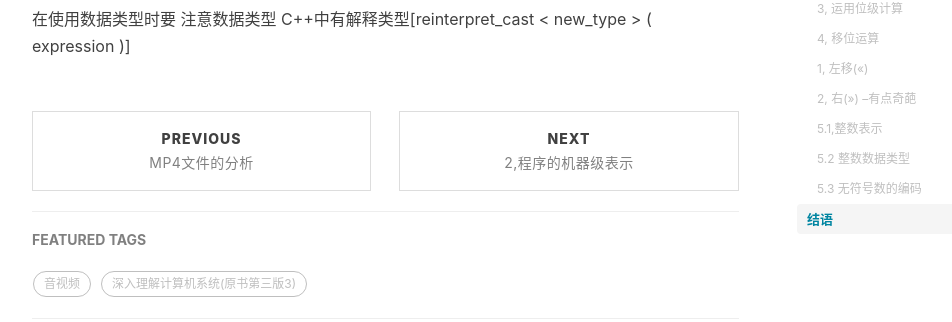
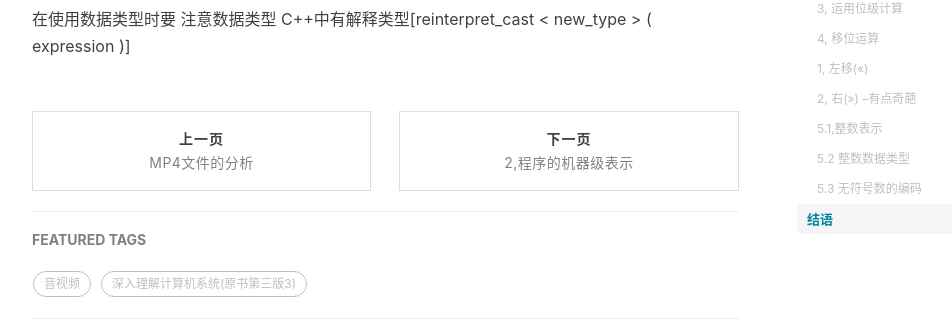
Before and after one commit to chensongpoixs/chensongpoixs.github.io, a Jekyll site: the page built from _posts/2018-11-23-1,信息的表示和处理.md, in a window 1280 px wide and 900 px high, scrolled down 5160 px. Shown: the part 215-537 px from the top of the window, without its empty margins (233-1185 px from the left). Built offline with Jekyll 4.4.1, drawn with Linux system fonts in a browser that asks for light colours; nearby versions of some CDN libraries; comment, search, counter and statistics services are not loaded.

Commit message:
修改页码

```diff
--- a/_layouts/keynote.html
+++ b/_layouts/keynote.html
@@ -73,7 +73,7 @@ layout: default
                     {% if page.previous.url %}
                     <li class="previous">
                         <a href="{{ page.previous.url | prepend: site.baseurl | replace: '//', '/' }}" data-toggle="tooltip" data-placement="top" title="{{page.previous.title}}">
-                        Previous<br>
+                        上一页<br>
                         <span>{{page.previous.title}}</span>
                         </a>
                     </li>
@@ -81,7 +81,7 @@ layout: default
                     {% if page.next.url %}
                     <li class="next">
                         <a href="{{ page.next.url | prepend: site.baseurl | replace: '//', '/' }}" data-toggle="tooltip" data-placement="top" title="{{page.next.title}}">
-                        Next<br>
+                        下一页<br>
                         <span>{{page.next.title}}</span>
                         </a>
                     </li>
--- a/_layouts/post.html
+++ b/_layouts/post.html
@@ -66,7 +66,7 @@ layout: default
                     {% if page.previous.url %}
                     <li class="previous">
                         <a href="{{ page.previous.url | prepend: site.baseurl | replace: '//', '/' }}" data-toggle="tooltip" data-placement="top" title="{{page.previous.title}}">
-                        Previous<br>
+                        上一页<br>
                         <span>{{page.previous.title}}</span>
                         </a>
                     </li>
@@ -74,7 +74,7 @@ layout: default
                     {% if page.next.url %}
                     <li class="next">
                         <a href="{{ page.next.url | prepend: site.baseurl | replace: '//', '/' }}" data-toggle="tooltip" data-placement="top" title="{{page.next.title}}">
-                        Next<br>
+                        下一页<br>
                         <span>{{page.next.title}}</span>
                         </a>
                     </li>
```
